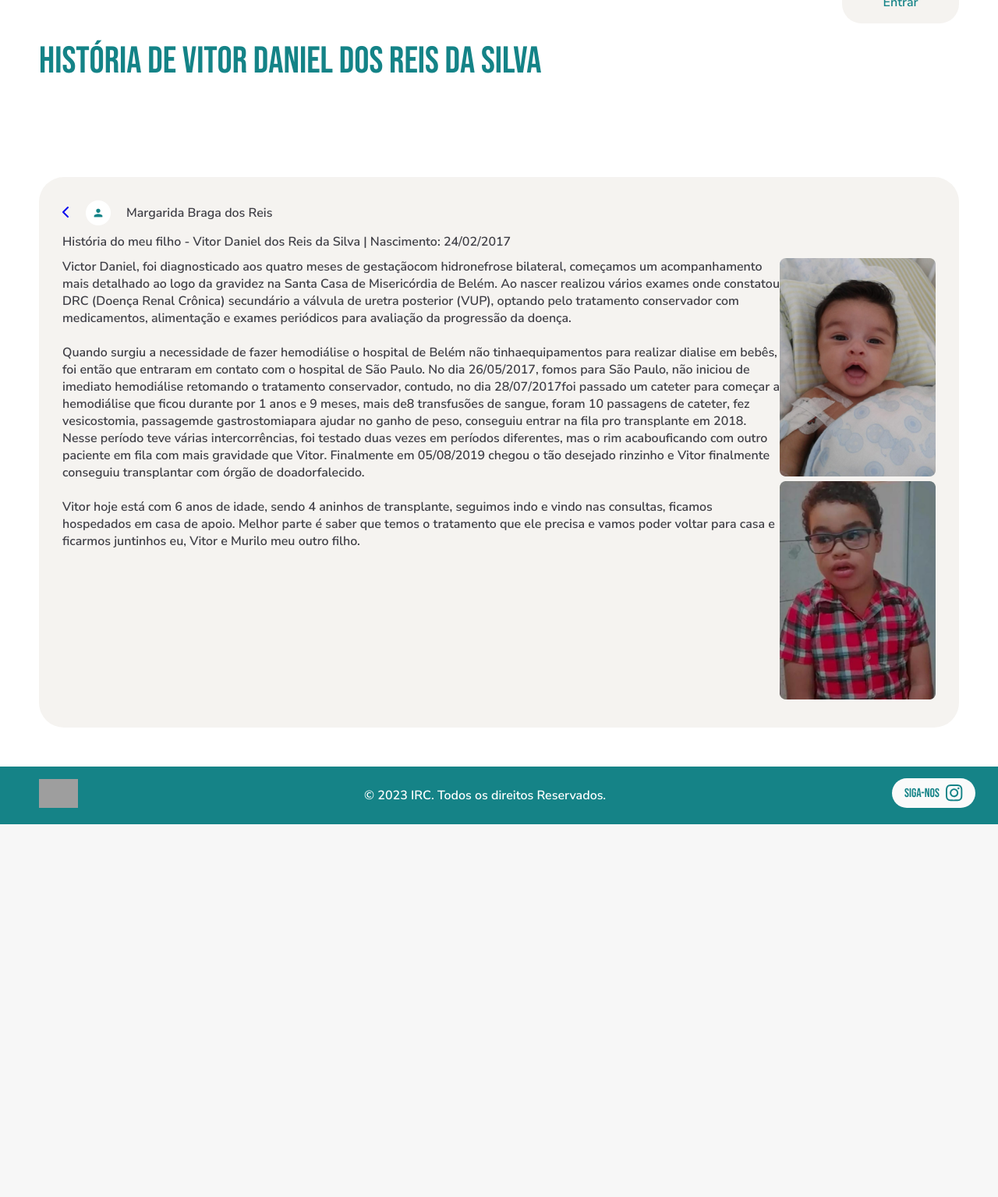
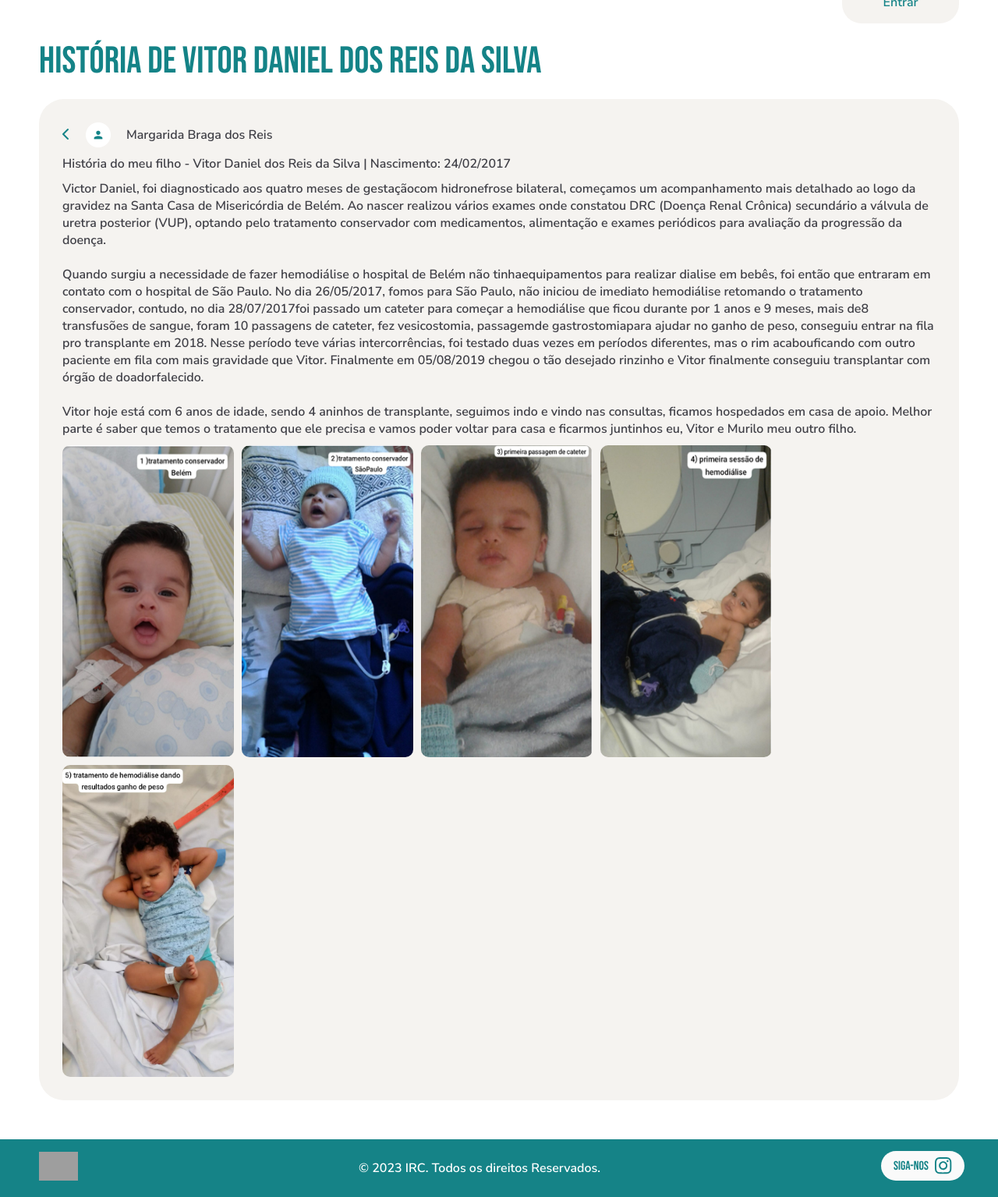
Before and after one commit to Sync-FATEC/API-NEFRO, a Flask app: page /historia in a window 1280 px wide. Shown: the part 107-1642 px from the top of the page at 78% size. Before the commit the page ends 1164 px from the top, so only its background shows below. Run offline with Flask 3, Linux system fonts and the light colour scheme; some libraries are stand-ins or nearby versions; grey boxes are pictures that could not be loaded.

Commit message:
Arrumei as imagens da página do blog

```diff
--- a/src/static/css/blog.css
+++ b/src/static/css/blog.css
@@ -1,10 +1,12 @@
 .container-comunidade{
-    padding:var(--padding-pag);
+    padding: 0 50px 50px 50px;
     display: flex;
     flex-direction: column;
     justify-content: space-between;
 }
-
+.title{
+    padding: 50px 50px 0 50px;
+}
 .comunidade{
     padding: 30px;
     align-items: center;
@@ -17,7 +19,6 @@
     justify-content: space-between;
 }
 .text-comunidade{
-
     color: var(--cor-fonte);
     font-size: 16px;
     font-style: normal;
@@ -25,7 +26,6 @@
     display: flex;
     flex-direction: column;
     gap: 10px;
-
 }
 .text1-comunidade{
     gap: 20px;
@@ -41,7 +41,7 @@
     justify-content: space-between;
 }
 .container-historia{
-    padding:var(--padding-pag);
+    padding: 0 50px 0 50px;
     display: flex;
     flex-direction: column;
     justify-content: space-between;
@@ -60,7 +60,18 @@
     justify-content: space-between;
     display: flex;
 }
-footer {
-    bottom: 0;
-    width: 93.3%;
-  }
+.image-historia{
+    display: flex;
+    flex-direction: row;
+    gap: 10px;
+    flex-wrap: wrap;
+}
+.image{
+    width: 220px;
+    height: 400px;
+    border-radius: 10px;
+}
+i{
+    text-decoration: none;
+    color: #148387;
+}
--- a/src/templates/historia.html
+++ b/src/templates/historia.html
@@ -6,7 +6,7 @@
 {% endblock %}
 
 {% block body %}
-<section class="container-texto">
+<section class="title">
     <h1>História de Vitor Daniel dos Reis da Silva</h1>
 </section>
 <section class="container-comunidade">
@@ -30,12 +30,14 @@
                 Quando surgiu a necessidade de fazer hemodiálise o hospital de Belém não tinhaequipamentos para realizar dialise em bebês, foi então que entraram em contato com o hospital de São Paulo. No dia 26/05/2017, fomos para São Paulo, não iniciou de imediato hemodiálise retomando o tratamento conservador, contudo, no dia 28/07/2017foi passado um cateter para começar a hemodiálise que ficou durante por 1 anos e 9 meses, mais de8 transfusões de sangue, foram 10 passagens de cateter, fez vesicostomia, passagemde gastrostomiapara ajudar no ganho de peso, conseguiu entrar na fila pro transplante em 2018. Nesse período teve várias intercorrências, foi testado duas vezes em períodos diferentes, mas o rim acabouficando com outro paciente em fila com mais gravidade que Vitor. Finalmente em 05/08/2019 chegou o tão desejado rinzinho e Vitor finalmente conseguiu transplantar com órgão de doadorfalecido. <br><br>
                 Vitor hoje está com 6 anos de idade, sendo 4 aninhos de transplante, seguimos indo e vindo nas consultas, ficamos hospedados em casa de apoio.  Melhor parte é saber que temos o tratamento que ele precisa e vamos poder voltar para casa e ficarmos juntinhos eu, Vitor e Murilo meu outro filho.
             </p>
+        </div>
             <div class="image-historia">
-                <img src="../static/img/image-vitor.png" alt="vitor">
-                <img src="../static/img/image-vitor1.png" alt="vitor1">
+                <img class="image" src="../static/img/vitor.png" alt="vitor">
+                <img class="image" src="../static/img/vitor1.png" alt="vitor1">
+                <img class="image" src="../static/img/vitor2.png" alt="vitor2">
+                <img class="image" src="../static/img/vitor3.png" alt="vitor3">
+                <img class="image" src="../static/img/vitor4.png" alt="vitor4">
             </div>
-            </div>
-
         </div>
 </section>
 </section>
```
Also changed, not shown: src/templates/drcBrasil.html (+9 -12 lines), src/static/img/vitor.png (added), src/static/img/vitor1.png (added), src/static/img/vitor2.png (added), src/static/img/vitor3.png (added), src/static/img/vitor4.png (added).
